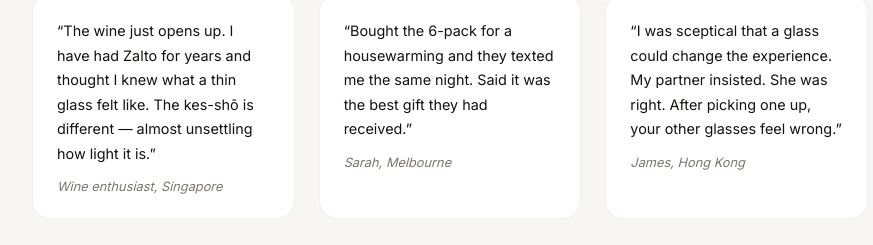
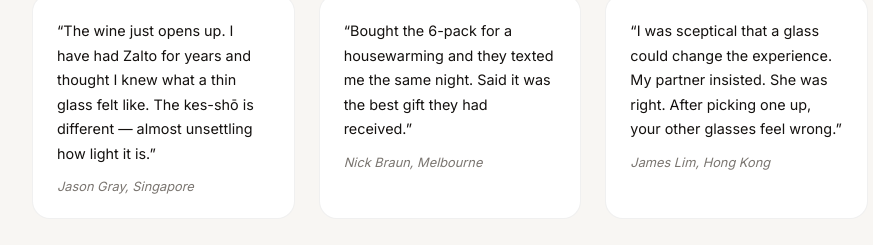
Before and after one commit to abhishekcheriangeorge-ops/kessho-wine-landing, a plain HTML site: page index.html in a window 1280 px wide. Shown: the part 3136-3381 px from the top of the page, without its empty margins (190-1063 px from the left). Drawn offline with nearby package versions, Linux system fonts and the light colour scheme.

Commit message:
Update index.html

```diff
--- a/index.html
+++ b/index.html
@@ -220,15 +220,15 @@ section{padding:2.4rem 1.25rem;}
   <div class="testimonial-grid">
     <div class="testimonial-card">
       <p class="quote">&ldquo;The wine just opens up. I have had Zalto for years and thought I knew what a thin glass felt like. The kes-shō is different &mdash; almost unsettling how light it is.&rdquo;</p>
-      <p class="attribution">Wine enthusiast, Singapore</p>
+      <p class="attribution">Jason Gray, Singapore</p>
     </div>
     <div class="testimonial-card">
       <p class="quote">&ldquo;Bought the 6-pack for a housewarming and they texted me the same night. Said it was the best gift they had received.&rdquo;</p>
-      <p class="attribution">Sarah, Melbourne</p>
+      <p class="attribution">Nick Braun, Melbourne</p>
     </div>
     <div class="testimonial-card">
       <p class="quote">&ldquo;I was sceptical that a glass could change the experience. My partner insisted. She was right. After picking one up, your other glasses feel wrong.&rdquo;</p>
-      <p class="attribution">James, Hong Kong</p>
+      <p class="attribution">James Lim, Hong Kong</p>
     </div>
   </div>
 </section>
```
